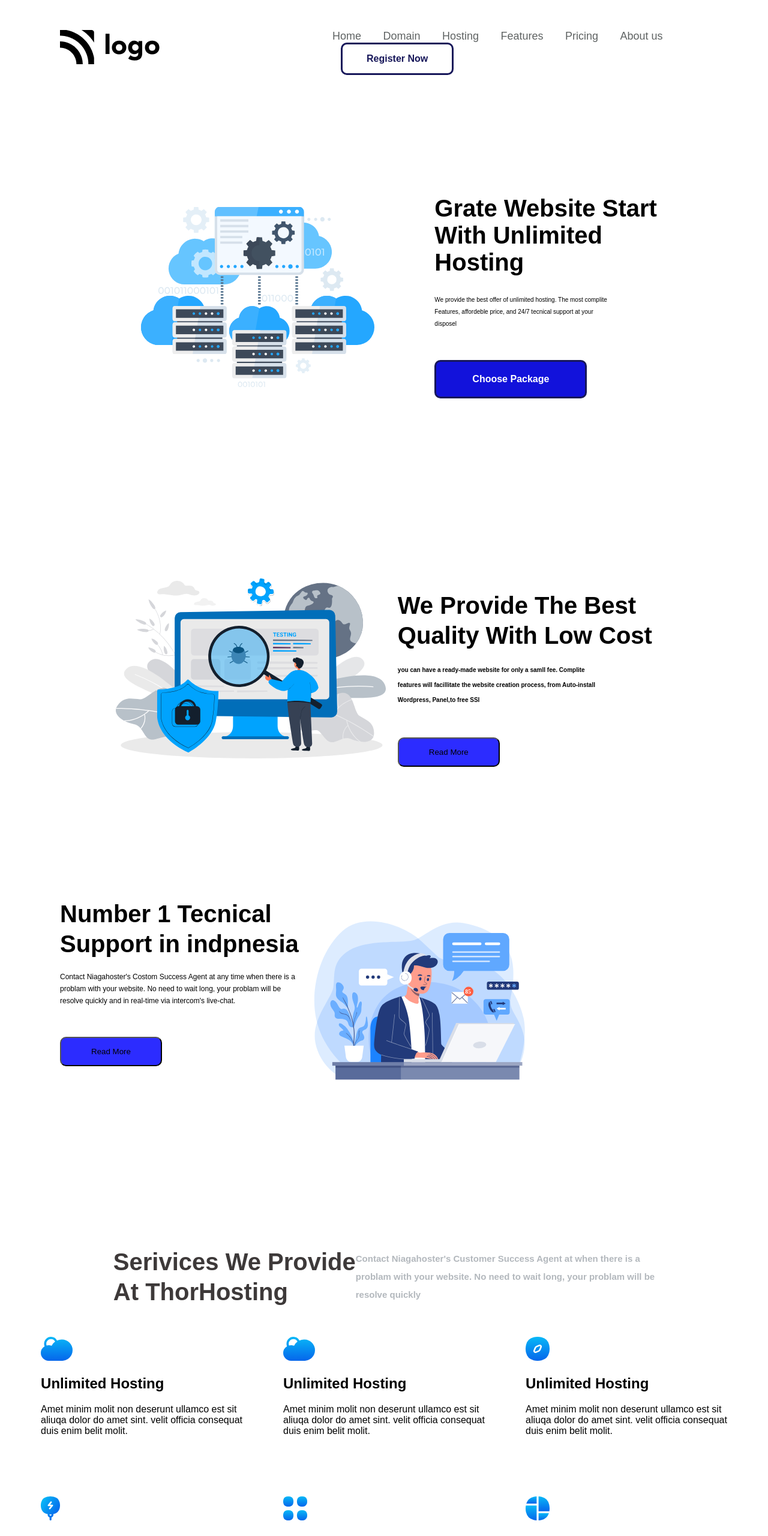
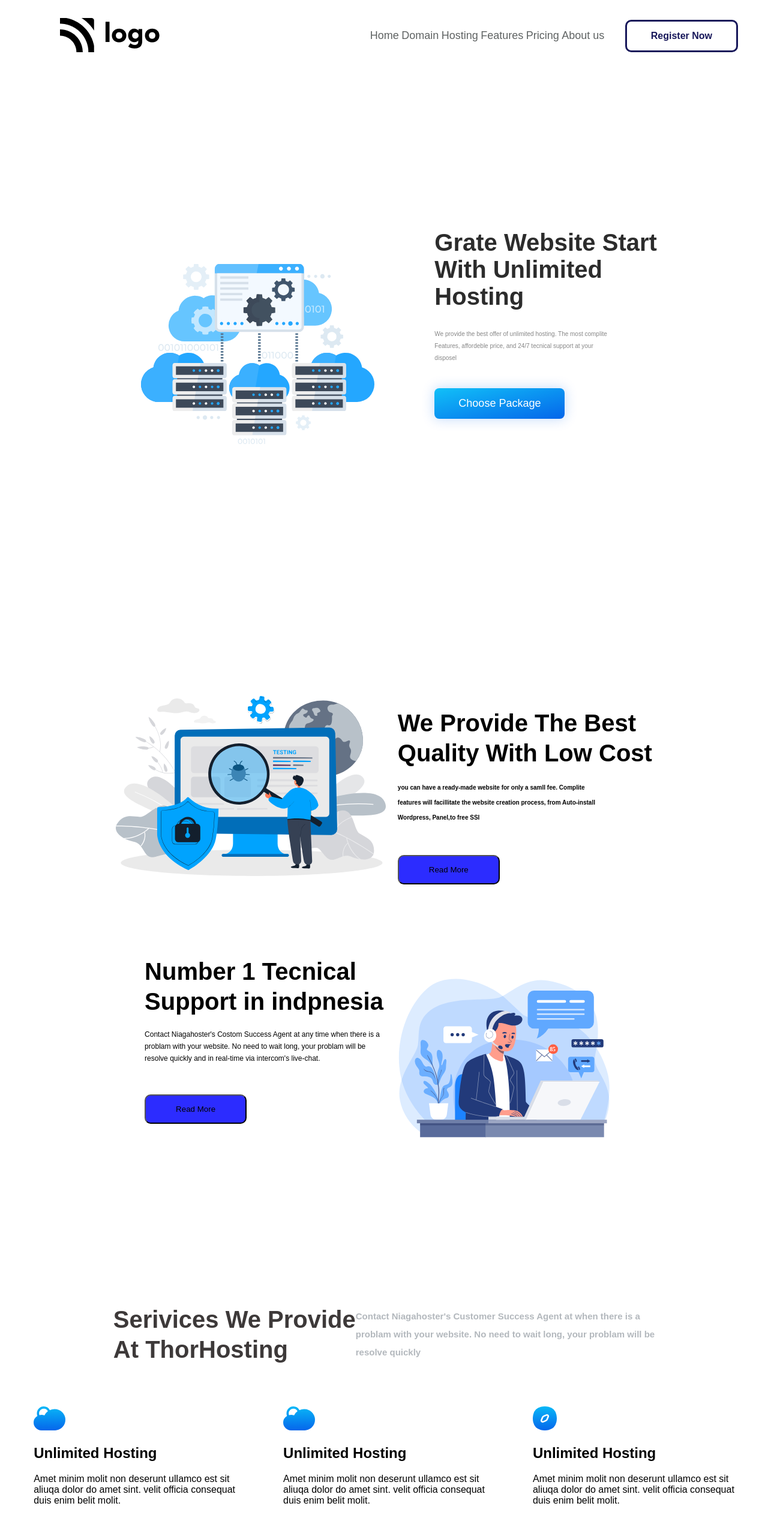
Before and after one commit to Manish6386/RESPONSIVE-HTML-CSS-PROJECT-10, a plain HTML site: page index.html in a window 1280 px wide. Shown: the top 2560 px of the page at 60% size. Drawn offline with Linux system fonts and the light colour scheme.

Commit message:
Update style.css

```diff
--- a/CSS/style.css
+++ b/CSS/style.css
@@ -16,9 +16,10 @@
     color: rgb(179, 184, 189);
    }
   .nevegation-bar{
-    /* padding-left: 5rem; */
-    padding-top: 50px;
+    justify-content: space-between;
+    height: 15vh;
     display: flex;
+    align-items: center;
 
   }
   .logo{
@@ -26,22 +27,23 @@
   }
   .list-iteam{
     display: flex;
-    align-items: center;
-    padding-left: 17rem;
+    gap: 40px;
+    margin-right: 50px;
+
   }
   .list{
     color: rgb(94, 98, 98);
     font-size: large;
     display: flex;
-    padding: 1rem;
     display: inline;
-    justify-content: center;
+
     cursor: pointer;
   }
   .list:hover{
     font-weight: bold;
   }
   .buttons{
+    position: relative;
     border: solid rgb(23, 23, 90);;
     background-color: transparent;
     color: rgb(23, 23, 90);
@@ -54,31 +56,37 @@
   }
   .Hero-Section{
     display: flex;
-
+    height: 80vh;
+    align-items: center;
+    justify-content: space-between;
+    flex-wrap: wrap;
 }
 .left-section{
-  margin-left: 100px;
-  margin-top: 100px;
+ margin-left: 100px;
+
 
  }
  .left-section h1{
-  font-size: 65px;
-  font-weight: 700;
+  font-size: 3.4rem;
+  color: #2c2c2c;
  }
  .left-section p{
-  font-size: 20px;
+  font-weight: 500;
+  color: #878787;
+  line-height: 30px;
   margin-top: 30px;
  }
  .h-r-button{
-  border: solid rgb(23, 23, 90);;
-  background-color: rgb(18, 18, 219);
-  color: white;
-  font-size: medium;
-  font-weight: 600;
-  padding: 20px 60px ;
-  border-radius: 10px;
-  margin-top: 50px;
-  cursor: pointer;
+  background: linear-gradient(to right bottom, #11c0f8, #0566ea);
+color: #FFFFFF;
+padding: 15px 40px;
+border: none;
+border-radius: 8px;
+font-size: 18px;
+font-weight: 500;
+margin-top: 40px;
+box-shadow: 0px 0px 20px 2px rgba(5, 102, 234,.2);
+cursor: pointer;
 }
 .right-section{
    display: flex;
@@ -94,7 +102,7 @@
                    /* second section start here */
 
  .second-section{
-  margin-top: 300px;
+  margin-top: 200px;
   display: flex;
   justify-content: center;
 
@@ -109,13 +117,13 @@
 
  }
  .second-right-part h1{
-  margin-top: 20px;
+  /* margin-top: 20px; */
   line-height: 80px;
    font-size: 60px;
 
  }
  .second-right-part p{
-  margin-top: 20px;
+  /* margin-top: 20px; */
   font-size: 18px;
   font-weight:700;
   line-height: 30px;
@@ -131,20 +139,20 @@
                               /* third section start from here  */
 
   .third-section{
-    margin-top: 200px;
-    display:flex;
+    margin-top: 100px;
+     display: flex;
+   justify-content: center;
+
   }
   .third-section-img{
     display: flex;
-    height: 650px;
+    height: 700px;
     display: flex;
   }
 
-  .third-section-left{
-   margin-left: 100px;
-  }
+
   .third-section-left h1{
-    margin-top: 20px;
+    margin-top: 200px;
   line-height: 80px;
    font-size: 60px;
   }
@@ -167,17 +175,39 @@
   margin-top: 200px;
   }
   .forth-main-h-and-p{
-   display: flex;
-   align-items: center;
-   justify-content: space-evenly;
+    display: flex;
+    justify-content: space-evenly;
+    align-items: center;
+    flex-wrap: wrap;
+    margin-top: 100px;
   }
+  .forth-main-h-and-p h1 {
+    font-size: 3.1rem;
+    color: #14263f;
+    text-transform: capitalize;
+}
+.pairagraph {
+   font-weight: 500;
+    color: #878787;
+    line-height: 30px;
+    margin-top: 30px;
+}
 
   .thorhosting-pairent-div{
+    margin-top: 100px;
+    display: flex;
+    flex-wrap: wrap;
+    margin-top: 70px;
+    gap: 80px;
+    justify-content: center;
+  }
+  .thorhosting-pairent-div-two{
     margin-top: 50px;
     display: flex;
     justify-content: space-evenly;
     padding-bottom: 50px;
   }
+
   .thorhosting-pairent-div img{
     height: 40px;
     margin-bottom: 20px;
@@ -185,7 +215,10 @@
   .thorhosting-pairent-div p{
   margin-top: 20px;
   }
-  .sectin-five{
+
+  /* <............section-five-price-card ......>>>>> */
+
+  .section-five{
     margin-top: 100px;
     background-color: rgb(91, 35, 234);
     margin-bottom: 20px;
@@ -198,20 +231,23 @@
     font-size: 30px;
     color: white;
     margin-bottom: 100px;
-    /* background-color: rgb(255, 242, 0); */
+
 
   }
   .section-five-price-card{
     display: flex;
     justify-content: space-evenly;
+    flex-wrap: wrap;
   }
   .fist-card{
+    gap: 20px;
   background-color: aliceblue;
   border-radius: 20px;
  padding-top: 20px;
  padding-left:50px ;
  padding-bottom:100px ;
  padding-right:100px ;
+ flex-wrap: wrap;
 
   }
   .fist-card p{
@@ -278,6 +314,8 @@
   padding: 15px 40px;
   cursor: pointer;
 }
+
+
 .six-heading-main{
  display: flex ;
  justify-content: center;
@@ -297,12 +335,13 @@
   display: flex;
   justify-content: center;
 }
-.six-sec-blog{
-  /* border: solid blue; */
-
+.six-sec-blog
+{
    padding-bottom: 20px;
     display: flex;
   justify-content: center;
+  flex-wrap: wrap;
+
 }
 .card-in-h{
   margin-left: 10px;
@@ -381,6 +420,7 @@
   align-items: center;
   margin-top: 100px;
   padding: 50px;
+  flex-wrap: wrap;
 }
 .main-footer p{
    margin-top: 20px;
```
